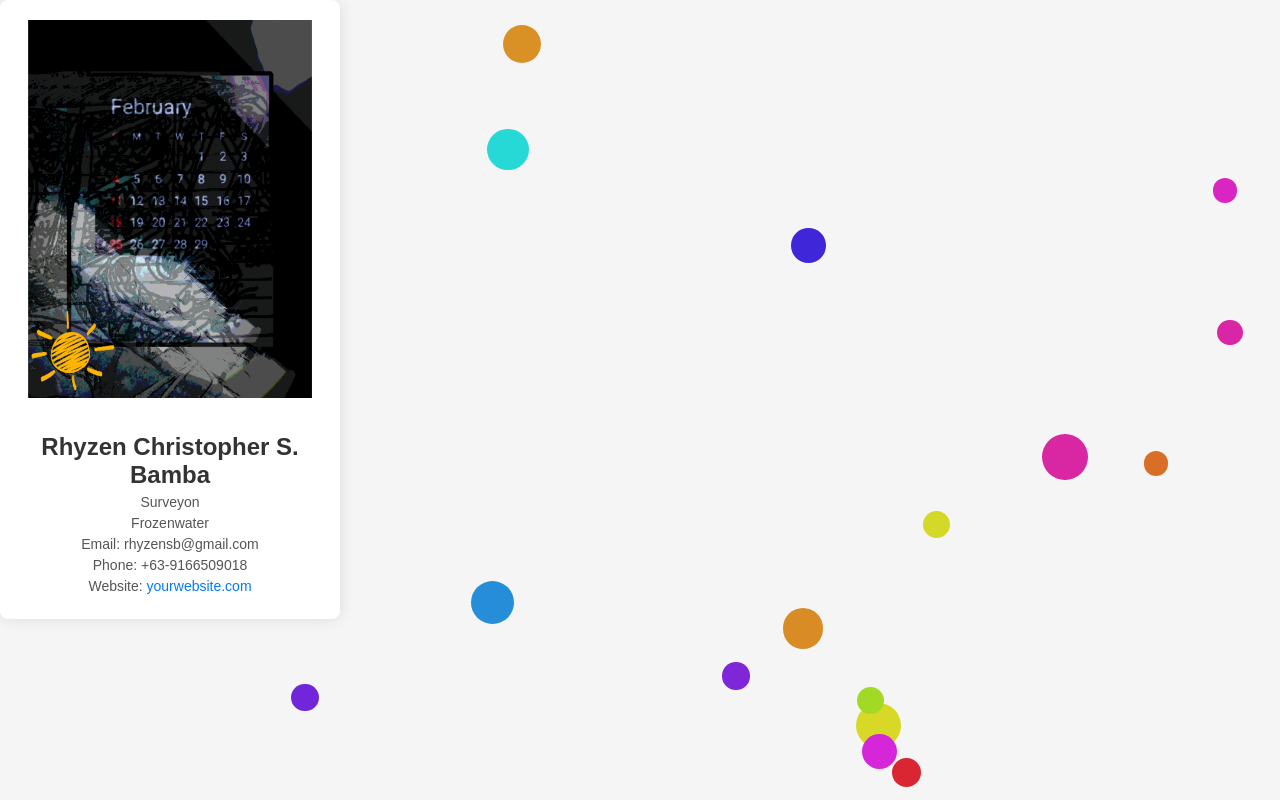
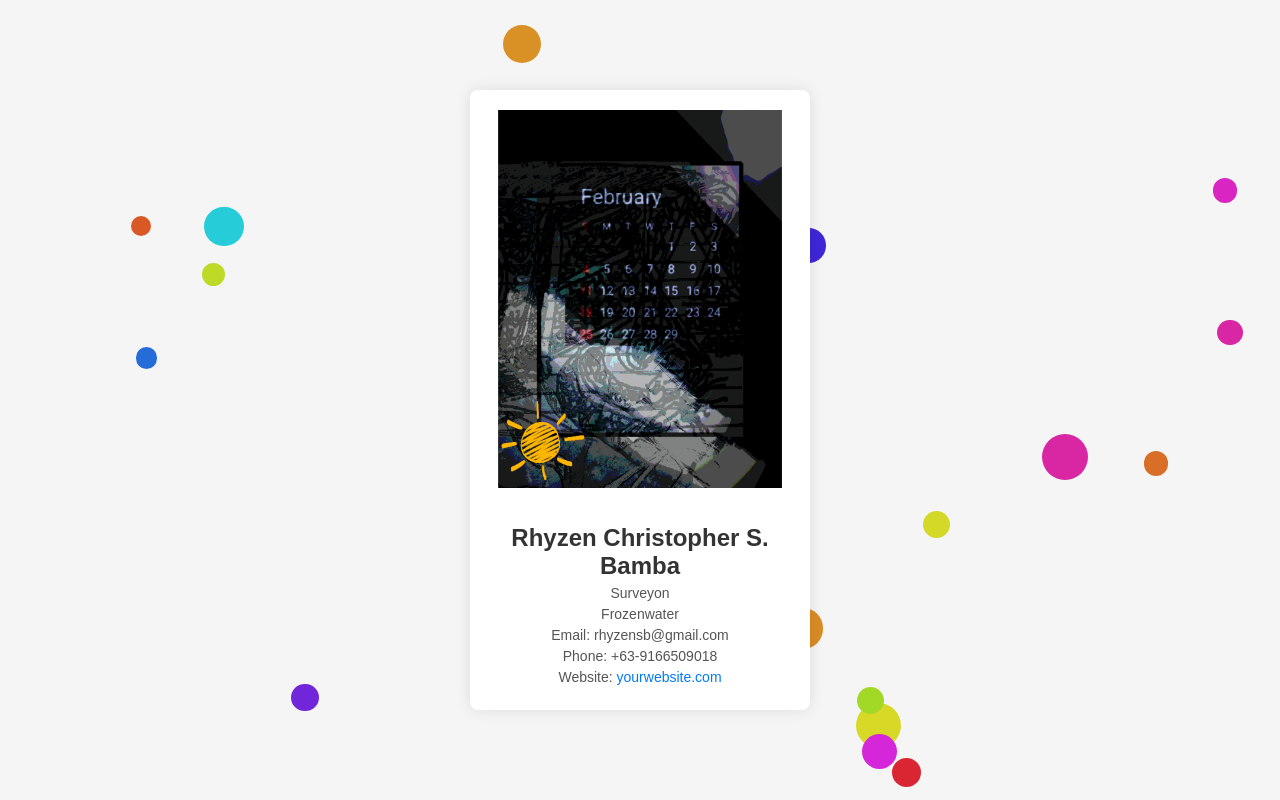
Before and after one commit to Rhyzen16/Frozenwater16.github.io, a plain HTML site: page index.html in a window 1280 px wide. Drawn offline with Linux system fonts and the light colour scheme.

Commit message:
Update index.html

```diff
--- a/index.html
+++ b/index.html
@@ -2,13 +2,19 @@
 <html lang="en">
 <head>
     <meta charset="UTF-8">
-    <title>My Table,onContact</title>
+    <meta name="viewport" content="width=device-width, initial-scale=1.0">
+    <meta name="description" content="Contact card for Rhyzen Christopher S. Bamba with animated bubbles background.">
+    <title>My Table, onContact</title>
     <style>
         body {
             font-family: 'Arial', sans-serif;
             background-color: #f5f5f5;
             margin: 0;
             overflow: hidden;
+            display: flex;
+            align-items: center;
+            justify-content: center;
+            height: 100vh;
             position: relative;
         }
         .card {
@@ -52,7 +58,7 @@
 <body>
     <div class="card" id="contactCard">
         <!-- Contact Card Content -->
-        <img src="ItsChaosticom.gif" alt="5 Month Hardwork">
+        <img src="ItsChaosticom.gif" alt="5 Month Hardwork - ItsChaosticom">
         <h1>Rhyzen Christopher S. Bamba</h1>
         <p>Surveyon</p>
         <p>Frozenwater</p>
@@ -67,33 +73,27 @@
             bubble.className = 'bubble';
             document.body.appendChild(bubble);
 
-
             const size = Math.random() * 30 + 20; // Size between 20px and 50px
             bubble.style.width = `${size}px`;
             bubble.style.height = `${size}px`;
             bubble.style.backgroundColor = `hsl(${Math.random() * 360}, 70%, 50%)`; // Random color
-
 
             let x = Math.random() * (window.innerWidth - size);
             let y = Math.random() * (window.innerHeight - size);
             bubble.style.left = `${x}px`;
             bubble.style.top = `${y}px`;
 
-
             let dx = (Math.random() - 0.5) * 2;
             let dy = (Math.random() - 0.5) * 2;
 
             function animateBubble() {
-
                 if (x + dx < 0 || x + dx > window.innerWidth - size) dx *= -1;
                 if (y + dy < 0 || y + dy > window.innerHeight - size) dy *= -1;
-
 
                 x += dx;
                 y += dy;
                 bubble.style.left = `${x}px`;
                 bubble.style.top = `${y}px`;
-
 
                 requestAnimationFrame(animateBubble);
             }
@@ -101,7 +101,6 @@
             animateBubble();
         }
 
-
         for (let i = 0; i < 20; i++) {
             createBubble();
         }
```
